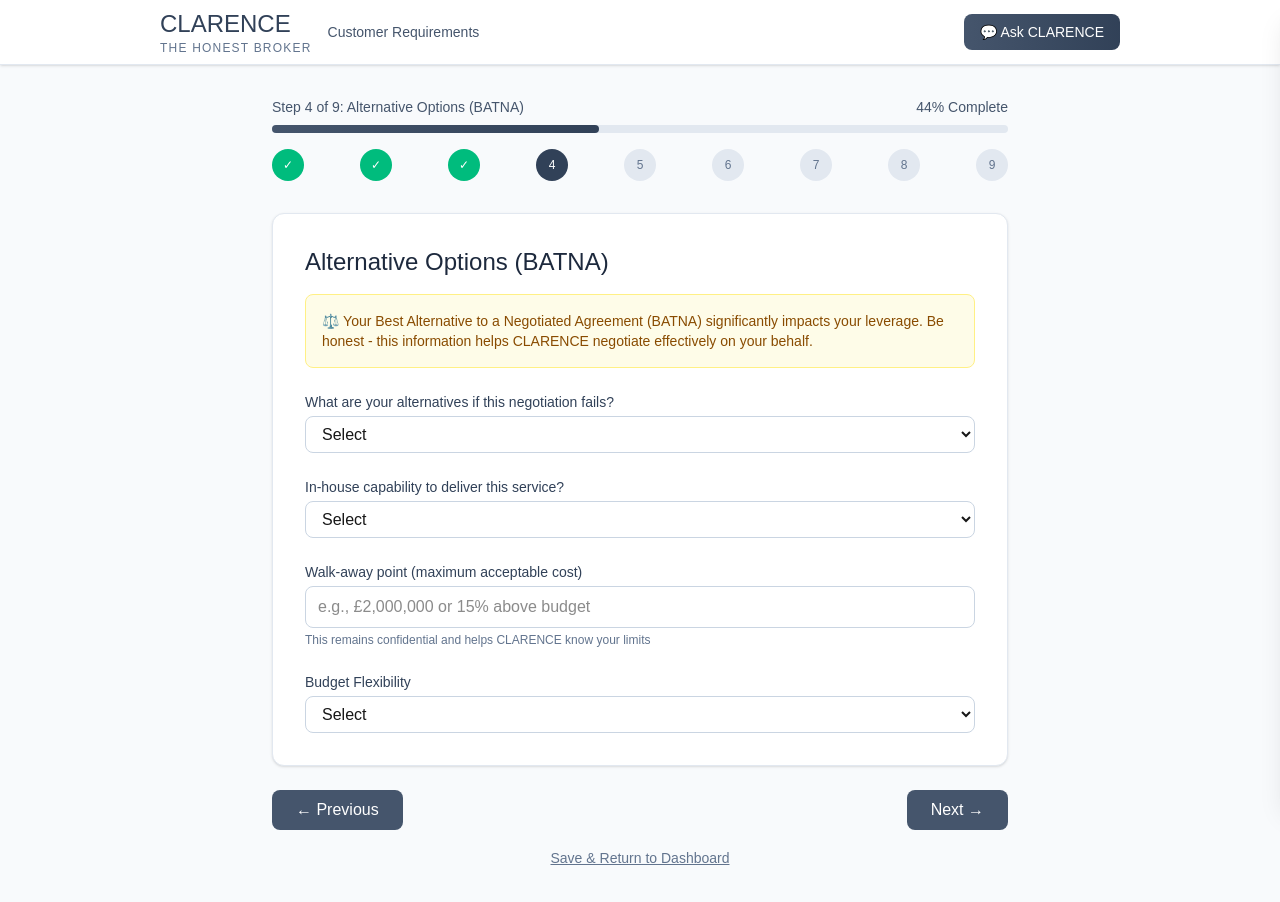
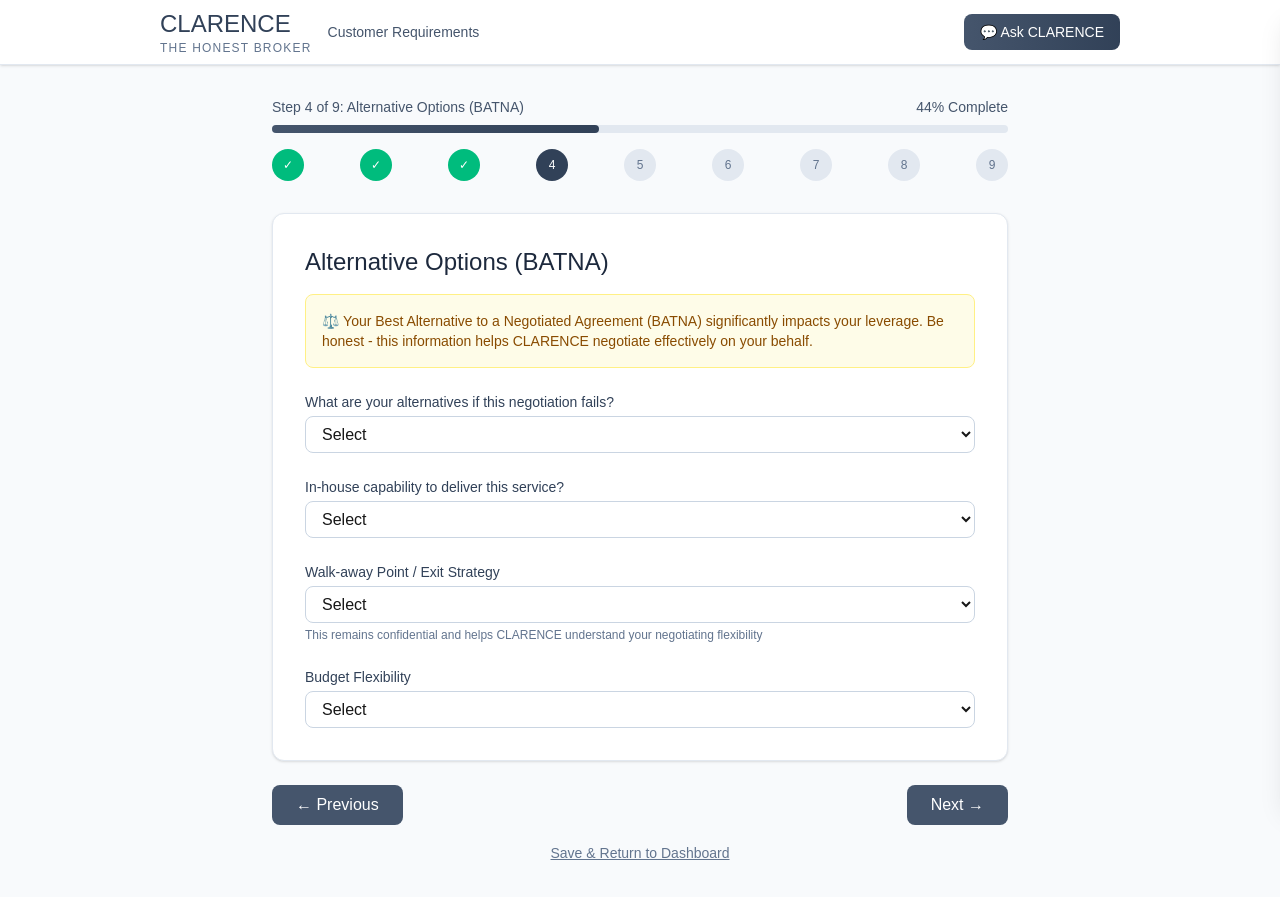
Before and after one commit to SpikeIreland/clarence, a Next.js app: page /auth/customerRequirements in a window 1280 px wide. Both pictures are taken after a click on the button "Alternative Options (BATNA)". Built offline with nearby package versions, Linux system fonts and the light colour scheme.

Commit message:
Fix: Walk-away point dropdown options, correct step order (Priorities before Contract Positions)

```diff
--- a/app/auth/customerRequirements/page.tsx
+++ b/app/auth/customerRequirements/page.tsx
@@ -380,8 +380,8 @@ function CustomerRequirementsForm() {
             3: 'Service Requirements',
             4: 'Alternative Options (BATNA)',
             5: 'Commercial Terms',
-            6: 'Contract Positions',
-            7: 'Priority Allocation',
+            6: 'Priority Allocation',
+            7: 'Contract Positions',
             8: 'Technical & Compliance',
             9: 'Additional Context'
         }
@@ -415,9 +415,9 @@ function CustomerRequirementsForm() {
             case 5:
                 return <CommercialTermsStep formData={formData} updateFormData={updateFormData} />
             case 6:
+                return <PrioritiesStep formData={formData} updateNestedData={updateNestedData} priorityPoints={priorityPoints} />
+            case 7:
                 return <ContractPositionsStep formData={formData} updateNestedData={updateNestedData} />
-            case 7:
-                return <PrioritiesStep formData={formData} updateNestedData={updateNestedData} priorityPoints={priorityPoints} />
             case 8:
                 return <TechnicalRequirementsStep formData={formData} updateFormData={updateFormData} />
             case 9:
@@ -1069,16 +1069,22 @@ function BATNAStep({ formData, updateFormData }: StepComponentProps) {
 
             <div>
                 <label className="block text-sm font-medium text-slate-700 mb-1">
-                    Walk-away point (maximum acceptable cost)
+                    Walk-away Point / Exit Strategy
                 </label>
-                <input
-                    type="text"
+                <select
                     className="w-full px-3 py-2 border border-slate-300 rounded-lg focus:ring-2 focus:ring-slate-500 focus:border-transparent"
                     value={formData.walkAwayPoint || ''}
                     onChange={(e) => updateFormData('walkAwayPoint', e.target.value)}
-                    placeholder="e.g., £2,000,000 or 15% above budget"
-                />
-                <p className="text-xs text-slate-500 mt-1">This remains confidential and helps CLARENCE know your limits</p>
+                >
+                    <option value="">Select</option>
+                    <option value="can-delay">Can delay decision if necessary</option>
+                    <option value="hard-deadline">Hard deadline - must decide by specific date</option>
+                    <option value="in-house-fallback">Could bring in-house as fallback</option>
+                    <option value="alternative-provider">Have alternative provider ready</option>
+                    <option value="status-quo">Can continue with current situation</option>
+                    <option value="no-alternative">No viable alternative - must reach agreement</option>
+                </select>
+                <p className="text-xs text-slate-500 mt-1">This remains confidential and helps CLARENCE understand your negotiating flexibility</p>
             </div>
 
             <div>
```
